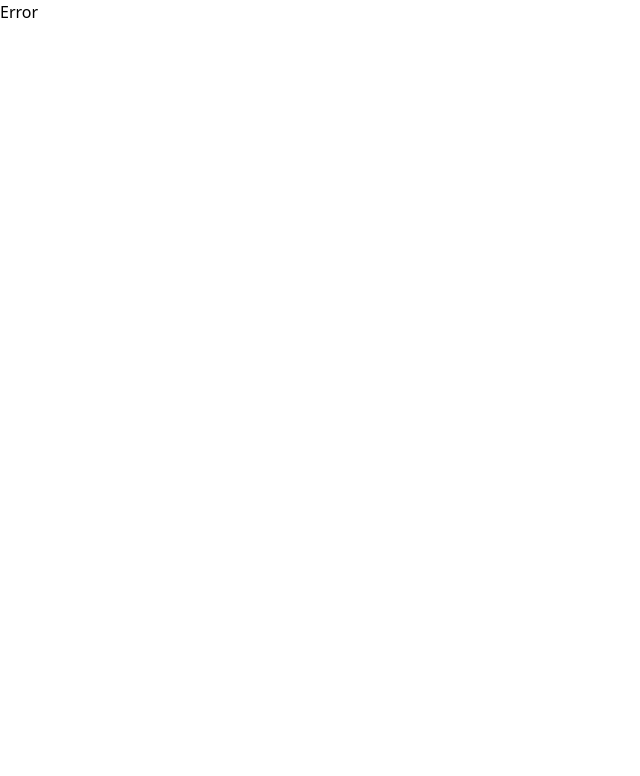
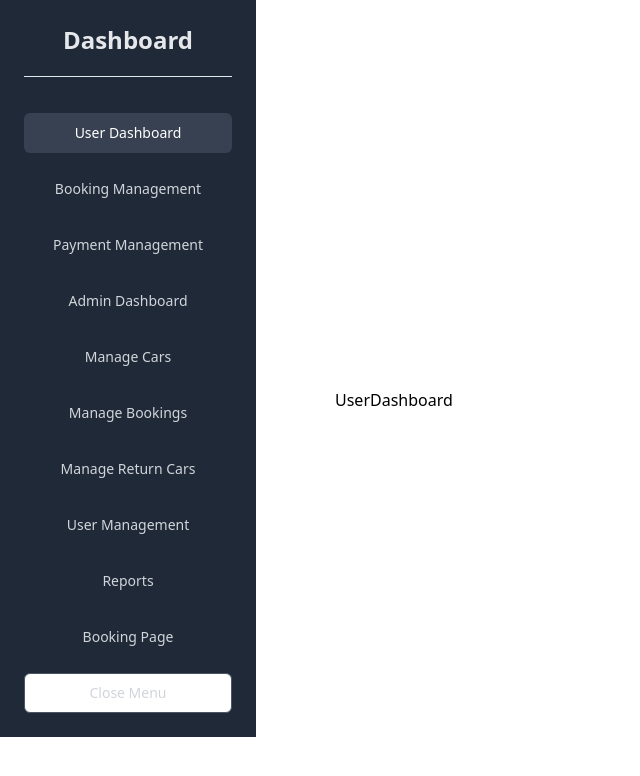
Before and after one commit to Mehedihasan444/Car-Rental-Reservation-System-Frontend, a React (Vite) app: page /dashboard/user-dashboard in a window 1280 px wide. Before the commit this address had no page. Shown: the top 776 px of the page, without its empty margins (0-640 px from the left). Built offline with nearby package versions, Linux system fonts and the light colour scheme.

Commit message:
added dashboard sidebar

```diff
--- /dev/null
+++ b/src/components/layout/Dashboard.tsx
@@ -0,0 +1,17 @@
+import { Outlet } from "react-router-dom";
+import DashboardSidebar from "./DashboardSidebar";
+
+const Dashboard = () => {
+  return (
+    <div className="lg:flex justify-between items-center gap-5">
+      <div className="lg:w-1/4">
+        <DashboardSidebar />
+      </div>
+      <div className="lg:w-3/4">
+        <Outlet />
+      </div>
+    </div>
+  );
+};
+
+export default Dashboard;
--- /dev/null
+++ b/src/components/layout/DashboardSidebar.tsx
@@ -0,0 +1,274 @@
+import { Button } from "@/components/ui/button";
+import {
+  Sheet,
+  SheetClose,
+  SheetContent,
+  SheetFooter,
+  SheetHeader,
+  SheetTitle,
+  SheetTrigger,
+} from "@/components/ui/sheet";
+import { Link, useLocation } from "react-router-dom";
+import { Separator } from "../ui/separator";
+import { FaBars } from "react-icons/fa";
+
+export function DashboardSidebar() {
+  const location = useLocation();
+
+  const getLinkClasses = (path:string) =>
+    location.pathname === path
+      ? "bg-gray-700 text-white"
+      : "text-gray-300 hover:bg-gray-700";
+  return (
+    <div className=" lg:h-screen">
+      <div className="grid grid-cols-1 gap-2 lg:hidden ">
+        <Sheet key={"left"}>
+          <SheetTrigger asChild>
+            <Button variant="ghost" size={"icon"} className="text-2xl m-5">
+              <FaBars />
+            </Button>
+          </SheetTrigger>
+          <SheetContent side={"left"} className="bg-gray-800 text-white">
+            <SheetHeader>
+              <SheetTitle className="text-2xl font-semibold text-gray-200 text-center pb-5">
+                Dashboard
+              </SheetTitle>
+            </SheetHeader>
+            <Separator className="mb-3" />
+            <div className="grid gap-4 mt-2">
+              <Link to="/dashboard/user-dashboard">
+                <Button
+                  variant="link"
+                  className={`w-full text-left ${getLinkClasses(
+                    "/dashboard/user-dashboard"
+                  )}`}
+                >
+                  User Dashboard
+                </Button>
+              </Link>
+              <Link to="/dashboard/booking-management">
+                <Button
+                  variant="link"
+                  className={`w-full text-left ${getLinkClasses(
+                    "/dashboard/booking-management"
+                  )}`}
+                >
+                  Booking Management
+                </Button>
+              </Link>
+              <Link to="/dashboard/payment-management">
+                <Button
+                  variant="link"
+                  className={`w-full text-left ${getLinkClasses(
+                    "/dashboard/payment-management"
+                  )}`}
+                >
+                  Payment Management
+                </Button>
+              </Link>
+              <Link to="/dashboard/admin-dashboard">
+                <Button
+                  variant="link"
+                  className={`w-full text-left ${getLinkClasses(
+                    "/dashboard/admin-dashboard"
+                  )}`}
+                >
+                  Admin Dashboard
+                </Button>
+              </Link>
+              <Link to="/dashboard/manage-cars">
+                <Button
+                  variant="link"
+                  className={`w-full text-left ${getLinkClasses(
+                    "/dashboard/manage-cars"
+                  )}`}
+                >
+                  Manage Cars
+                </Button>
+              </Link>
+              <Link to="/dashboard/manage-bookings">
+                <Button
+                  variant="link"
+                  className={`w-full text-left ${getLinkClasses(
+                    "/dashboard/manage-bookings"
+                  )}`}
+                >
+                  Manage Bookings
+                </Button>
+              </Link>
+              <Link to="/dashboard/manage-return-cars">
+                <Button
+                  variant="link"
+                  className={`w-full text-left ${getLinkClasses(
+                    "/dashboard/manage-return-cars"
+                  )}`}
+                >
+                  Manage Return Cars
+                </Button>
+              </Link>
+              <Link to="/dashboard/user-management">
+                <Button
+                  variant="link"
+                  className={`w-full text-left ${getLinkClasses(
+                    "/dashboard/user-management"
+                  )}`}
+                >
+                  User Management
+                </Button>
+              </Link>
+              <Link to="/dashboard/reports">
+                <Button
+                  variant="link"
+                  className={`w-full text-left ${getLinkClasses(
+                    "/dashboard/reports"
+                  )}`}
+                >
+                  Reports
+                </Button>
+              </Link>
+              <Link to="/dashboard/booking-page">
+                <Button
+                  variant="link"
+                  className={`w-full text-left ${getLinkClasses(
+                    "/dashboard/booking-page"
+                  )}`}
+                >
+                  Booking Page
+                </Button>
+              </Link>
+            </div>
+            <SheetFooter>
+              <SheetClose asChild>
+                <Button variant="outline" className="w-full mt-4">
+                  Close Menu
+                </Button>
+              </SheetClose>
+            </SheetFooter>
+          </SheetContent>
+        </Sheet>
+      </div>
+      {/*  */}
+
+      <div className="hidden lg:flex flex-col w-64 bg-gray-800 text-white  p-6">
+        <div className="mb-6">
+          <h3 className="text-2xl font-semibold text-gray-200 text-center pb-5">
+            Dashboard
+          </h3>
+          <Separator className="mb-3" />
+        </div>
+        <div className="grid gap-4 ">
+          <Link to="/dashboard/user-dashboard">
+            <Button
+              variant="link"
+              className={`w-full text-left ${getLinkClasses(
+                "/dashboard/user-dashboard"
+              )}`}
+            >
+              User Dashboard
+            </Button>
+          </Link>
+          <Link to="/dashboard/booking-management">
+            <Button
+              variant="link"
+              className={`w-full text-left ${getLinkClasses(
+                "/dashboard/booking-management"
+              )}`}
+            >
+              Booking Management
+            </Button>
+          </Link>
+          <Link to="/dashboard/payment-management">
+            <Button
+              variant="link"
+              className={`w-full text-left ${getLinkClasses(
+                "/dashboard/payment-management"
+              )}`}
+            >
+              Payment Management
+            </Button>
+          </Link>
+          <Link to="/dashboard/admin-dashboard">
+            <Button
+              variant="link"
+              className={`w-full text-left ${getLinkClasses(
+                "/dashboard/admin-dashboard"
+              )}`}
+            >
+              Admin Dashboard
+            </Button>
+          </Link>
+          <Link to="/dashboard/manage-cars">
+            <Button
+              variant="link"
+              className={`w-full text-left ${getLinkClasses(
+                "/dashboard/manage-cars"
+              )}`}
+            >
+              Manage Cars
+            </Button>
+          </Link>
+          <Link to="/dashboard/manage-bookings">
+            <Button
+              variant="link"
+              className={`w-full text-left ${getLinkClasses(
+                "/dashboard/manage-bookings"
+              )}`}
+            >
+              Manage Bookings
+            </Button>
+          </Link>
+          <Link to="/dashboard/manage-return-cars">
+            <Button
+              variant="link"
+              className={`w-full text-left ${getLinkClasses(
+                "/dashboard/manage-return-cars"
+              )}`}
+            >
+              Manage Return Cars
+            </Button>
+          </Link>
+          <Link to="/dashboard/user-management">
+            <Button
+              variant="link"
+              className={`w-full text-left ${getLinkClasses(
+                "/dashboard/user-management"
+              )}`}
+            >
+              User Management
+            </Button>
+          </Link>
+          <Link to="/dashboard/reports">
+            <Button
+              variant="link"
+              className={`w-full text-left ${getLinkClasses(
+                "/dashboard/reports"
+              )}`}
+            >
+              Reports
+            </Button>
+          </Link>
+          <Link to="/dashboard/booking-page">
+            <Button
+              variant="link"
+              className={`w-full text-left ${getLinkClasses(
+                "/dashboard/booking-page"
+              )}`}
+            >
+              Booking Page
+            </Button>
+          </Link>
+        </div>
+        <div className="mt-auto">
+          <Button
+            variant="outline"
+            className="w-full mt-4 border-gray-600 text-gray-300 hover:bg-gray-700"
+          >
+            Close Menu
+          </Button>
+        </div>
+      </div>
+    </div>
+  );
+}
+
+export default DashboardSidebar;
--- /dev/null
+++ b/src/pages/Dashboard/user/UserDashboard.tsx
@@ -0,0 +1,11 @@
+
+
+const UserDashboard = () => {
+    return (
+        <div>
+            UserDashboard
+        </div>
+    );
+};
+
+export default UserDashboard;
--- a/src/routes/Routes.tsx
+++ b/src/routes/Routes.tsx
@@ -6,6 +6,8 @@ import Register from "@/pages/register/Register";
 import AboutUsPage from "@/pages/about/About";
 import CarDetailsPage from "@/pages/carDetailsPage/CarDetailsPage";
 import CarListingPage from "@/pages/carListingPage/CarListingPage";
+import Dashboard from "@/components/layout/Dashboard";
+import UserDashboard from "@/pages/Dashboard/user/UserDashboard";
 
 const Router = createBrowserRouter([
   {
@@ -39,6 +41,16 @@ const Router = createBrowserRouter([
       },
     ],
   },
+  {
+    path:"/dashboard",
+    element: <Dashboard/>,
+    errorElement: <h1>Error</h1>,
+    children: [
+      {
+path:"/dashboard/user-dashboard",
+element:<UserDashboard/>
+      }]
+  }
 ]);
 
 export default Router;
```
